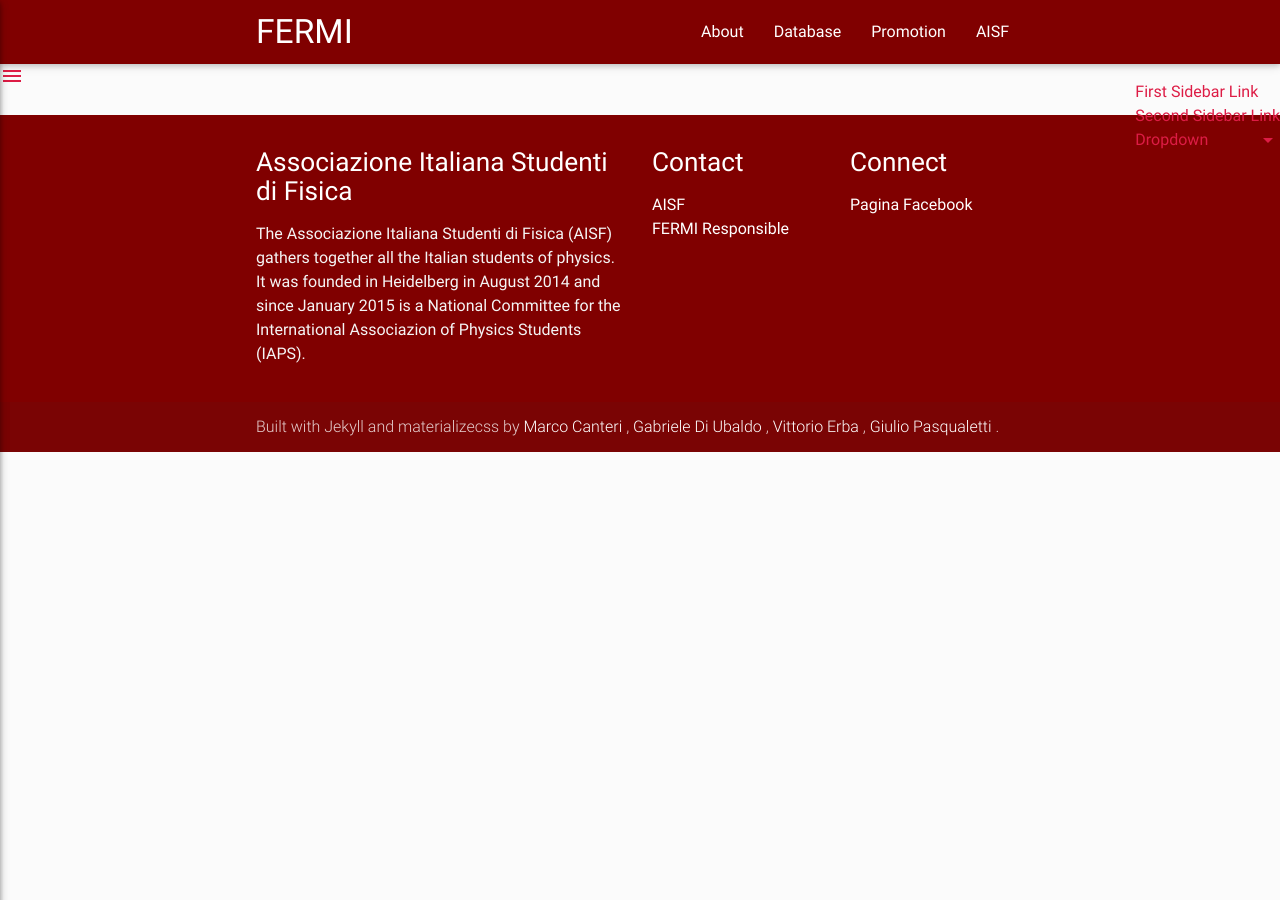
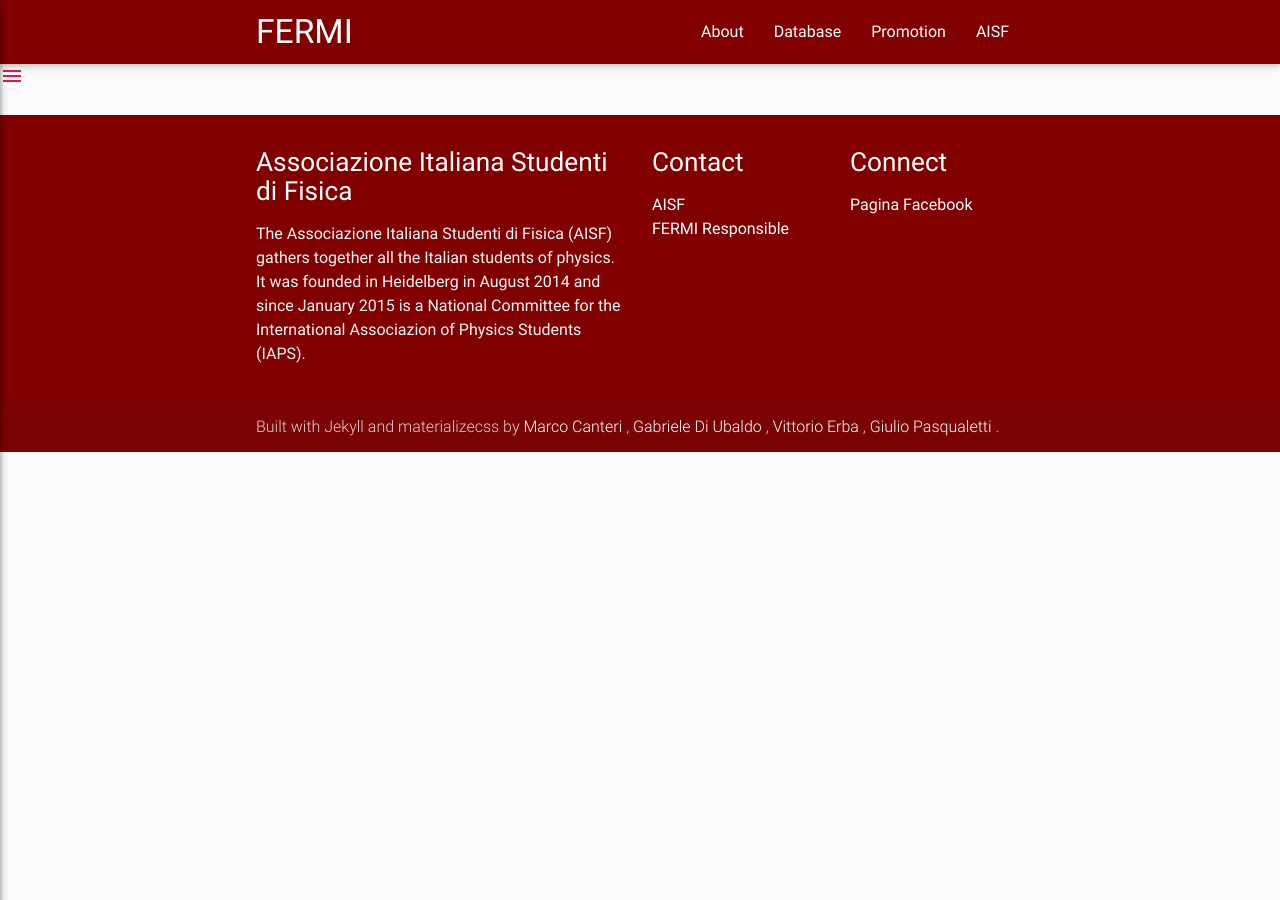
Before and after one commit to philosophysics/fermivisual, a Jekyll site: the page built from database.html, in a window 1280 px wide. Built offline with Jekyll 4.4.1, drawn with Linux system fonts in a browser that asks for light colours; nearby versions of some CDN libraries.

Commit message:
Update database.html

```diff
--- a/database.html
+++ b/database.html
@@ -2,13 +2,15 @@
 layout: default
 title: Database
 ---
-   <ul id="slide-out" class="side-nav">
-      <li><a href="#!">First Sidebar Link</a></li>
-      <li><a href="#!">Second Sidebar Link</a></li>
-      <li class="no-padding">
+<div>
+<a href="#" data-activates="slide-out" class="button-collapse"><i class="material-icons">menu</i></a>
+
+<ul id="slide-out" class="side-nav">
+    <li><a class="waves-effect" href="#!">Country</a></li>
+    <li class="no-padding">
         <ul class="collapsible collapsible-accordion">
           <li>
-            <a class="collapsible-header">Dropdown<i class="material-icons">arrow_drop_down</i></a>
+            <a class="collapsible-header">Country<i class="material-icons">arrow_drop_down</i></a>
             <div class="collapsible-body">
               <ul>
                 <li><a href="#!">First</a></li>
@@ -20,16 +22,5 @@
           </li>
         </ul>
       </li>
-    </ul>
-    <ul class="right hide-on-med-and-down">
-      <li><a href="#!">First Sidebar Link</a></li>
-      <li><a href="#!">Second Sidebar Link</a></li>
-      <li><a class="dropdown-button" href="#!" data-activates="dropdown1">Dropdown<i class="material-icons right">arrow_drop_down</i></a></li>
-      <ul id='dropdown1' class='dropdown-content'>
-        <li><a href="#!">First</a></li>
-        <li><a href="#!">Second</a></li>
-        <li><a href="#!">Third</a></li>
-        <li><a href="#!">Fourth</a></li>
-      </ul>
-    </ul>
-    <a href="#" data-activates="slide-out" class="button-collapse"><i class="material-icons">menu</i></a>
+  </ul>
+</div>
```
